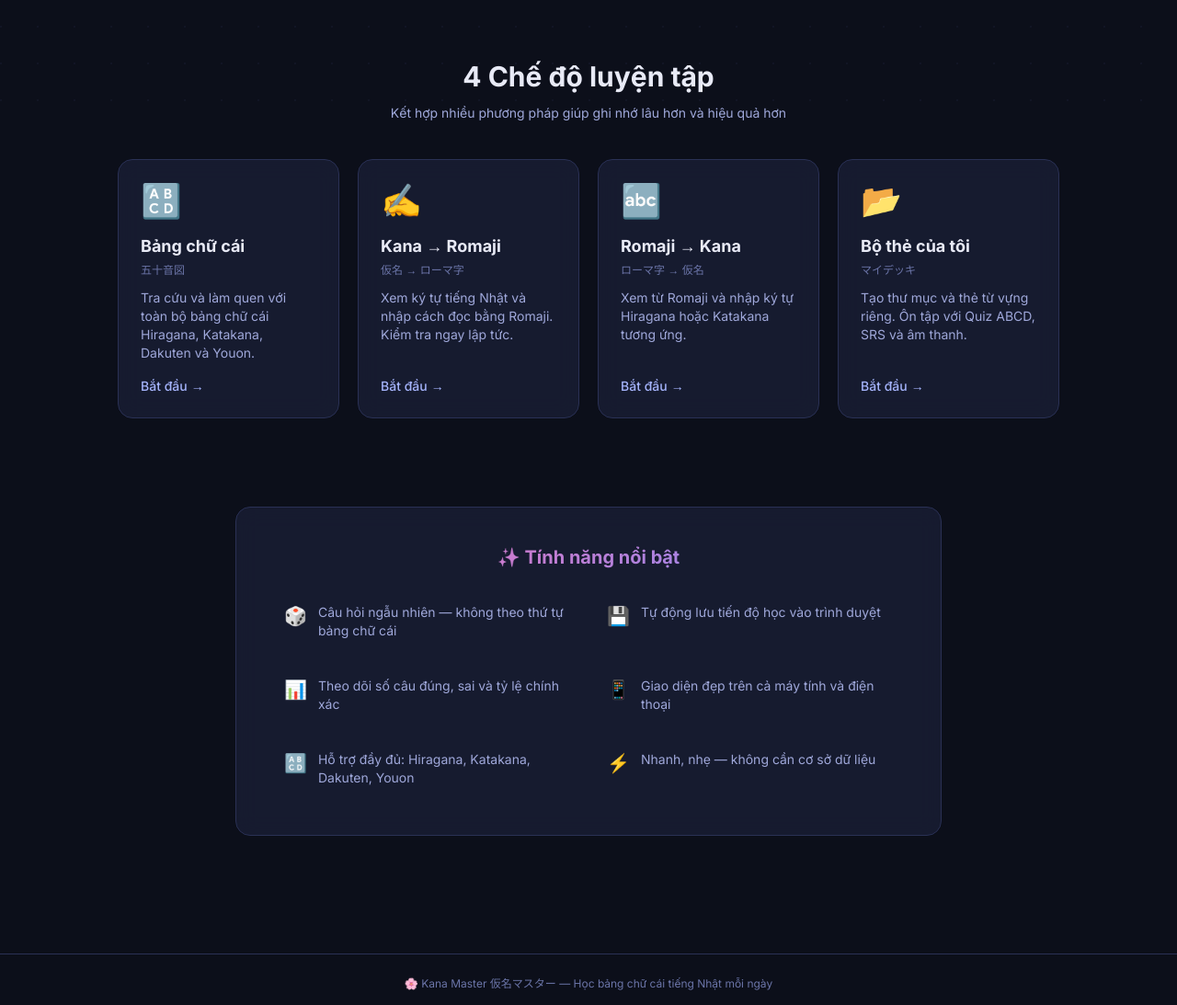
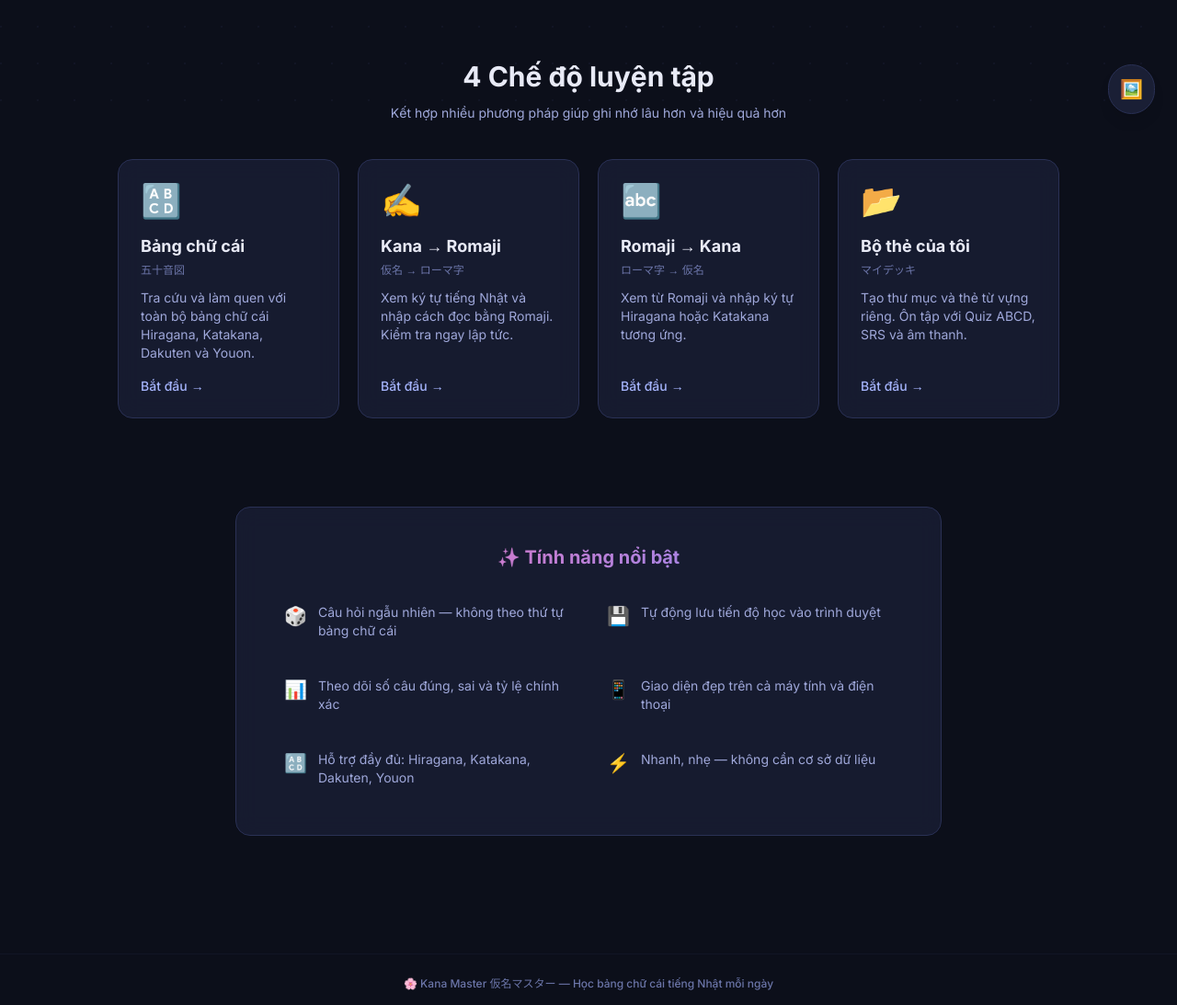
Before and after one commit to nguyencongtrung2001/Learn-Japan, a Next.js app: page / in a window 1280 px wide. Shown: the part 652-1745 px from the top of the page at 92% size. Built offline with nearby package versions, Linux system fonts and the light colour scheme.

Commit message:
feat: implement configurable dynamic YouTube background video system with persistent state

```diff
--- a/app/layout.tsx
+++ b/app/layout.tsx
@@ -2,6 +2,9 @@ import type { Metadata } from "next";
 import { Inter, Noto_Sans_JP } from "next/font/google";
 import Header from "@/components/header";
 import { ThemeProvider } from "@/components/theme-provider";
+import { BackgroundProvider } from "@/components/background-provider";
+import BackgroundVideo from "@/components/background-video";
+import BackgroundSelector from "@/components/background-selector";
 import "./globals.css";
 
 const inter = Inter({
@@ -53,18 +56,21 @@ export default function RootLayout({ children }: LayoutProps<"/">) {
           }}
         />
       </head>
-      <body className="min-h-full flex flex-col">
+      <body className="min-h-full flex flex-col bg-transparent">
         <ThemeProvider>
-          <Header />
-          <main className="flex-1">{children}</main>
-          <footer className="border-t border-border py-6 mt-auto">
-            <div className="mx-auto max-w-6xl px-4 text-center">
-              <p className="text-foreground-dim text-xs">
-                🌸 Kana Master 仮名マスター — Học bảng chữ cái tiếng Nhật mỗi
-                ngày
-              </p>
-            </div>
-          </footer>
+          <BackgroundProvider>
+            <BackgroundVideo />
+            <BackgroundSelector />
+            <Header />
+            <main className="flex-1 relative z-10">{children}</main>
+            <footer className="border-t border-border/20 py-6 mt-auto relative z-10">
+              <div className="mx-auto max-w-6xl px-4 text-center">
+                <p className="text-foreground-dim text-xs font-medium">
+                  🌸 Kana Master 仮名マスター — Học bảng chữ cái tiếng Nhật mỗi ngày
+                </p>
+              </div>
+            </footer>
+          </BackgroundProvider>
         </ThemeProvider>
       </body>
     </html>
--- /dev/null
+++ b/components/background-provider.tsx
@@ -0,0 +1,65 @@
+"use client";
+
+import React, { createContext, useContext, useState, useEffect } from "react";
+
+interface BackgroundContextType {
+  videoId: string | null;
+  setVideoId: (id: string | null) => void;
+  isMuted: boolean;
+  setIsMuted: (muted: boolean) => void;
+}
+
+const BackgroundContext = createContext<BackgroundContextType | undefined>(undefined);
+
+export function BackgroundProvider({ children }: { children: React.ReactNode }) {
+  const [videoId, setVideoIdState] = useState<string | null>(null);
+  const [isMuted, setIsMutedState] = useState<boolean>(true);
+  const [isMounted, setIsMounted] = useState(false);
+
+  useEffect(() => {
+    // Load from local storage on mount
+    const savedVideoId = localStorage.getItem("backgroundVideoId");
+    const savedMuted = localStorage.getItem("backgroundIsMuted");
+
+    if (savedVideoId) {
+      setVideoIdState(savedVideoId);
+    }
+    if (savedMuted !== null) {
+      setIsMutedState(savedMuted === "true");
+    }
+    setIsMounted(true);
+  }, []);
+
+  const setVideoId = (id: string | null) => {
+    setVideoIdState(id);
+    if (id) {
+      localStorage.setItem("backgroundVideoId", id);
+    } else {
+      localStorage.removeItem("backgroundVideoId");
+    }
+  };
+
+  const setIsMuted = (muted: boolean) => {
+    setIsMutedState(muted);
+    localStorage.setItem("backgroundIsMuted", String(muted));
+  };
+
+  if (!isMounted) {
+    // Avoid hydration mismatch by not rendering anything that depends on localStorage initially
+    return <>{children}</>;
+  }
+
+  return (
+    <BackgroundContext.Provider value={{ videoId, setVideoId, isMuted, setIsMuted }}>
+      {children}
+    </BackgroundContext.Provider>
+  );
+}
+
+export function useBackground() {
+  const context = useContext(BackgroundContext);
+  if (context === undefined) {
+    return { videoId: null, setVideoId: () => {}, isMuted: true, setIsMuted: () => {} };
+  }
+  return context;
+}
--- /dev/null
+++ b/components/background-selector.tsx
@@ -0,0 +1,142 @@
+"use client";
+
+import { useState } from "react";
+import { useBackground } from "./background-provider";
+
+const PRESET_VIDEOS = [
+  { id: "ytpCMJYkGaE", title: "Frieren Eternity", icon: "🖼️" },
+  { id: "_kvEuReNgsw", title: "Aquarium Cat TV", icon: "🐠" },
+  { id: "TACv9IIZW2A", title: "Aquarium Coral Reef", icon: "🌊" },
+  { id: "SgEQrUIKJ6Y", title: "Aerial Nature Views", icon: "🏞️" },
+  { id: "IfJBp3NZCjc", title: "Wild Animals 4K", icon: "🦁" },
+  { id: "N23EsXcvUwE", title: "Forest River & Birds", icon: "🌿" },
+];
+
+export default function BackgroundSelector() {
+  const { videoId, setVideoId, isMuted, setIsMuted } = useBackground();
+  const [isOpen, setIsOpen] = useState(false);
+  const [customUrl, setCustomUrl] = useState("");
+
+  const extractVideoId = (url: string) => {
+    const regExp = /^.*(youtu.be\/|v\/|u\/\w\/|embed\/|watch\?v=|&v=)([^#&?]*).*/;
+    const match = url.match(regExp);
+    return match && match[2].length === 11 ? match[2] : null;
+  };
+
+  const handleCustomSubmit = (e: React.FormEvent) => {
+    e.preventDefault();
+    const id = extractVideoId(customUrl);
+    if (id) {
+      setVideoId(id);
+      setCustomUrl("");
+      setIsOpen(false);
+    } else {
+      alert("Link YouTube không hợp lệ!");
+    }
+  };
+
+  return (
+    <>
+      <button
+        onClick={() => setIsOpen(true)}
+        className="fixed bottom-6 right-6 p-3 rounded-full bg-surface border border-border shadow-lg
+                   hover:scale-110 transition-all duration-300 z-40 text-xl"
+        title="Đổi hình nền"
+      >
+        🖼️
+      </button>
+
+      {isOpen && (
+        <div className="fixed inset-0 z-50 flex items-center justify-center p-4 bg-black/60 backdrop-blur-sm animate-fade-in">
+          <div className="glass-card w-full max-w-md p-6 relative">
+            <button
+              onClick={() => setIsOpen(false)}
+              className="absolute top-4 right-4 p-2 rounded-lg hover:bg-surface-hover text-foreground-muted transition-colors"
+            >
+              ✕
+            </button>
+            <h2 className="text-xl font-bold gradient-text mb-4">🖼️ Hình nền Video</h2>
+
+            {/* Mute toggle */}
+            <div className="flex items-center justify-between p-3 rounded-xl bg-surface-hover mb-4">
+              <div>
+                <p className="font-semibold text-sm">Âm thanh video</p>
+                <p className="text-xs text-foreground-dim">Trình duyệt có thể chặn tự động phát nếu bật</p>
+              </div>
+              <button
+                onClick={() => setIsMuted(!isMuted)}
+                className={`px-4 py-2 rounded-lg text-sm font-bold transition-colors ${
+                  !isMuted ? "bg-indigo text-white" : "bg-surface border border-border text-foreground-muted"
+                }`}
+              >
+                {!isMuted ? "🔊 Bật" : "🔇 Tắt"}
+              </button>
+            </div>
+
+            {/* Preset List */}
+            <div className="mb-4">
+              <h3 className="text-xs font-semibold text-foreground-muted uppercase tracking-wider mb-2">
+                Gợi ý
+              </h3>
+              <div className="grid grid-cols-2 gap-2">
+                {PRESET_VIDEOS.map((video) => (
+                  <button
+                    key={video.id}
+                    onClick={() => {
+                      setVideoId(video.id);
+                      setIsOpen(false);
+                    }}
+                    className={`p-3 rounded-xl border text-left text-sm transition-all ${
+                      videoId === video.id
+                        ? "bg-indigo/10 border-indigo text-indigo-light"
+                        : "bg-surface border-border text-foreground hover:border-indigo/50 hover:bg-surface-hover"
+                    }`}
+                  >
+                    <span className="mr-2">{video.icon}</span>
+                    {video.title}
+                  </button>
+                ))}
+              </div>
+            </div>
+
+            {/* Custom URL */}
+            <div className="mb-4">
+              <h3 className="text-xs font-semibold text-foreground-muted uppercase tracking-wider mb-2">
+                Hoặc dán Link YouTube
+              </h3>
+              <form onSubmit={handleCustomSubmit} className="flex gap-2">
+                <input
+                  type="url"
+                  value={customUrl}
+                  onChange={(e) => setCustomUrl(e.target.value)}
+                  placeholder="https://youtube.com/watch?v=..."
+                  className="flex-1 px-3 py-2 rounded-lg bg-surface border border-border text-sm outline-none focus:border-indigo"
+                />
+                <button
+                  type="submit"
+                  disabled={!customUrl.trim()}
+                  className="px-4 py-2 rounded-lg bg-indigo text-white text-sm font-semibold disabled:opacity-50"
+                >
+                  Áp dụng
+                </button>
+              </form>
+            </div>
+
+            {/* Turn off */}
+            {videoId && (
+              <button
+                onClick={() => {
+                  setVideoId(null);
+                  setIsOpen(false);
+                }}
+                className="w-full py-3 rounded-xl border border-rose/30 text-rose font-medium hover:bg-rose/10 transition-colors"
+              >
+                🚫 Tắt hình nền
+              </button>
+            )}
+          </div>
+        </div>
+      )}
+    </>
+  );
+}
--- /dev/null
+++ b/components/background-video.tsx
@@ -0,0 +1,22 @@
+"use client";
+
+import { useBackground } from "./background-provider";
+
+export default function BackgroundVideo() {
+  const { videoId, isMuted } = useBackground();
+
+  if (!videoId) return null;
+
+  return (
+    <div className="fixed inset-0 w-full h-full z-[-10] overflow-hidden bg-black pointer-events-none select-none">
+      <iframe
+        className="absolute top-1/2 left-1/2 w-[100vw] h-[56.25vw] min-h-[100vh] min-w-[177.77vh] -translate-x-1/2 -translate-y-1/2 opacity-60"
+        src={`https://www.youtube.com/embed/${videoId}?autoplay=1&controls=0&disablekb=1&fs=0&modestbranding=1&rel=0&showinfo=0&loop=1&playlist=${videoId}&mute=${isMuted ? 1 : 0}&playsinline=1`}
+        allow="autoplay; encrypted-media"
+        frameBorder="0"
+      />
+      {/* Overlay to ensure readability of the app on top of the video */}
+      <div className="absolute inset-0 bg-background/70 backdrop-blur-[4px]" />
+    </div>
+  );
+}
```
